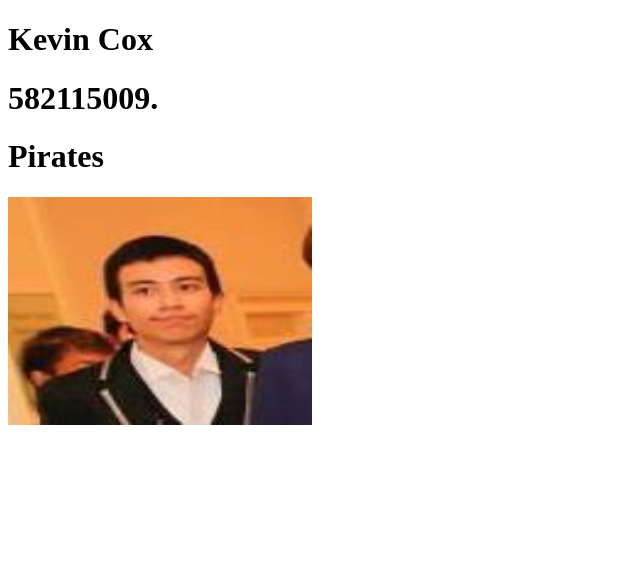
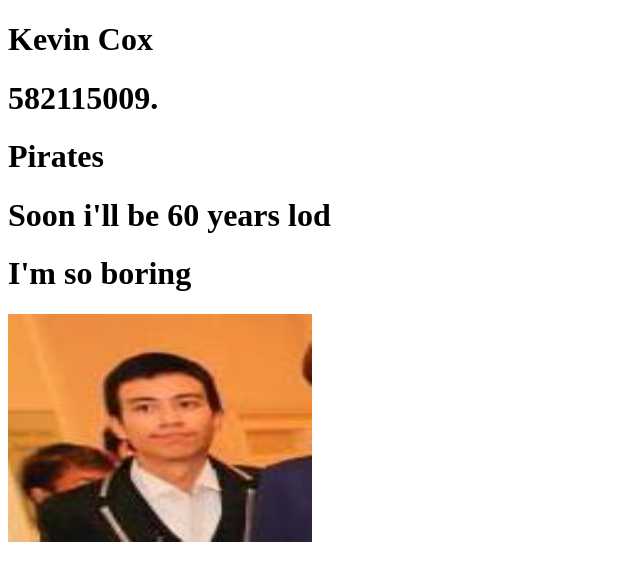
Before and after one commit to pipper176/sun, a plain HTML site: page index3.html in a window 1280 px wide. Shown: the whole page, without its empty margins (0-640 px from the left). Drawn offline with Linux system fonts and the light colour scheme.

Commit message:
Update profile Kevin

```diff
--- a/index3.html
+++ b/index3.html
@@ -5,6 +5,8 @@
 <h1>Kevin Cox</h1>
 <h1>582115009.</h1>
 <h1>Pirates</h1>
+<h1>Soon i'll be 60 years lod</h1>
+<h1>I'm so boring </h1>
 
 <img src="img/eiei.jpg" alt="Kevin Cox" style="width:304px;height:228px;">
 
```
